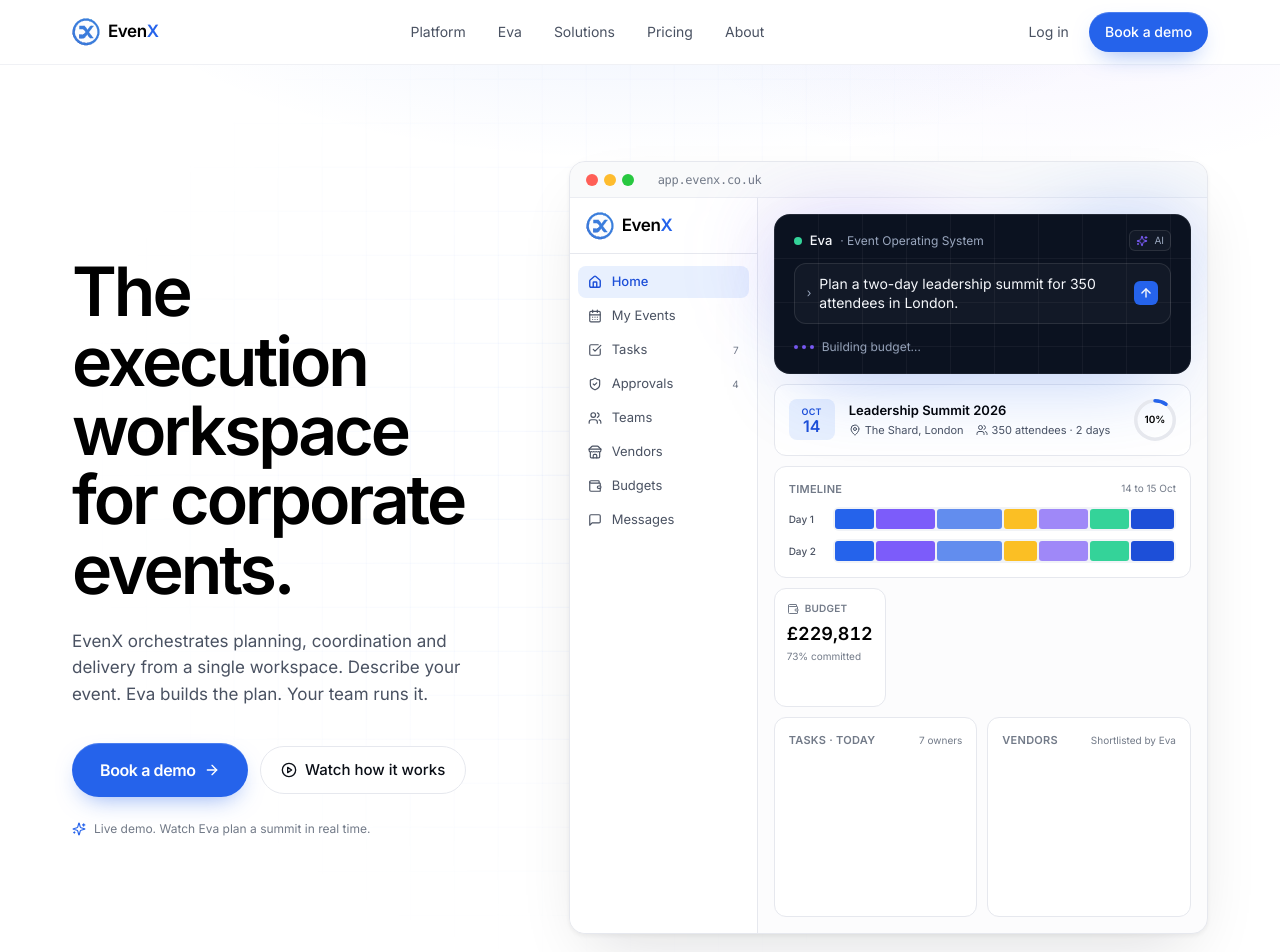
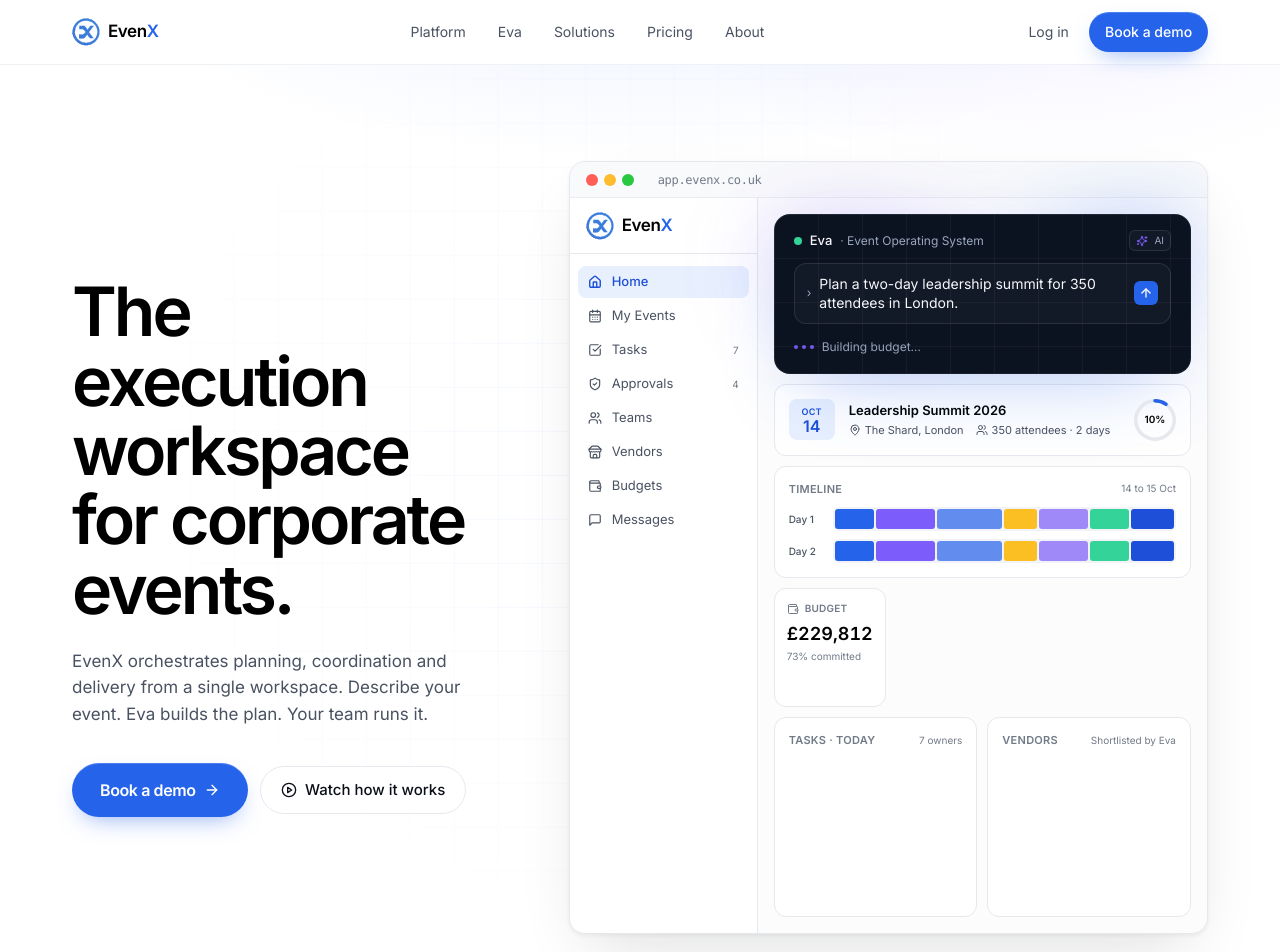
Before and after one commit to EvenX-official/WebV1, a Next.js app: page / in a window 1280 px wide. Shown: the top 952 px of the page. Built offline with nearby package versions, Linux system fonts and the light colour scheme; a web font is replaced by a local one.

Commit message:
Remove Live demo caption from hero
Co-Authored-By: Claude Opus 4.7 <noreply@anthropic.com>
Claude-Session: https://claude.ai/code/session_019TVXztHXmYXhJcLnHSKN68

```diff
--- a/components/site/Hero.tsx
+++ b/components/site/Hero.tsx
@@ -1,7 +1,7 @@
 "use client";
 
 import { motion, useMotionValue, useSpring, useTransform } from "framer-motion";
-import { Sparkles, ArrowRight, PlayCircle } from "lucide-react";
+import { ArrowRight, PlayCircle } from "lucide-react";
 import { useRef, useEffect } from "react";
 import { Button } from "@/components/ui/Button";
 import { EvaDemo } from "./EvaDemo";
@@ -89,14 +89,6 @@ export function Hero() {
                 <PlayCircle className="h-4 w-4" /> Watch how it works
               </Button>
             </motion.div>
-
-            <motion.p
-              variants={fadeUp(0.2)}
-              className="mt-6 flex items-center gap-2 text-xs text-content-subtle"
-            >
-              <Sparkles className="h-3.5 w-3.5 text-brand-blue" />
-              Live demo. Watch Eva plan a summit in real time.
-            </motion.p>
           </div>
 
           <motion.div
```
